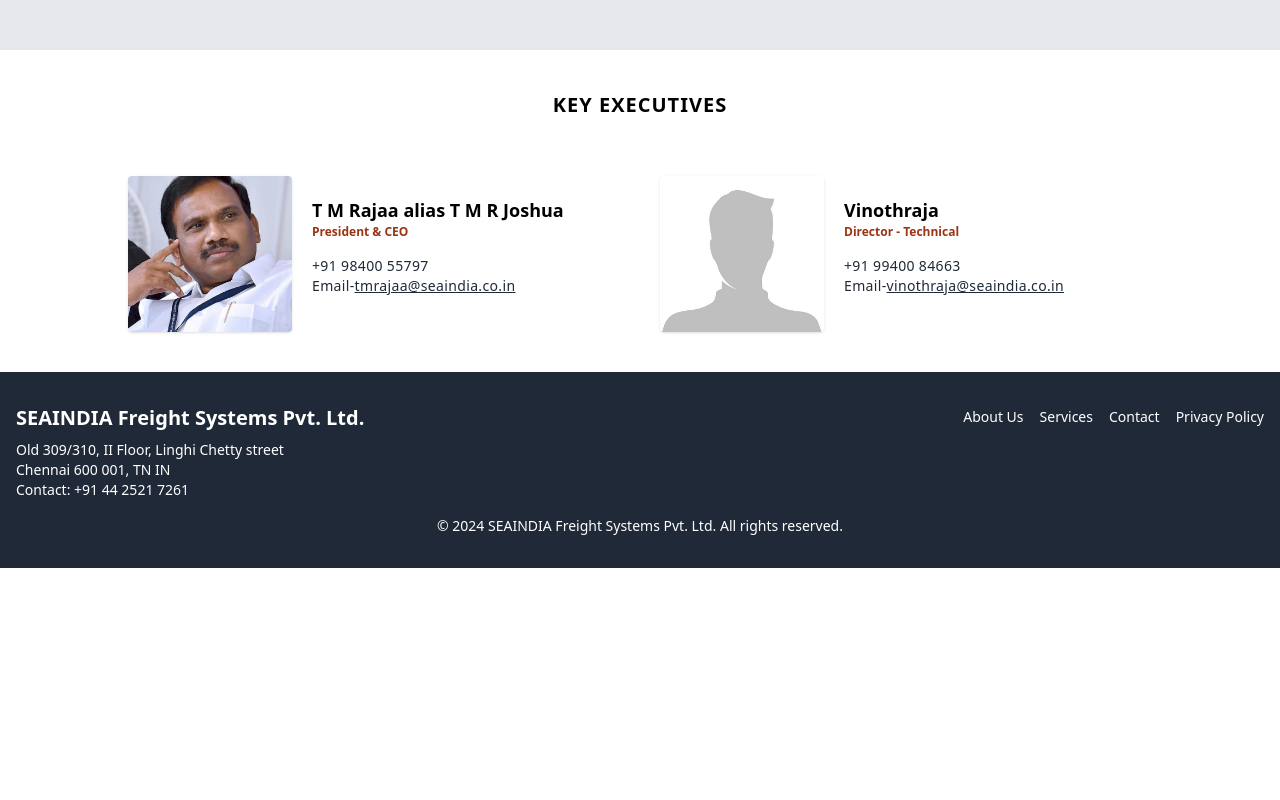
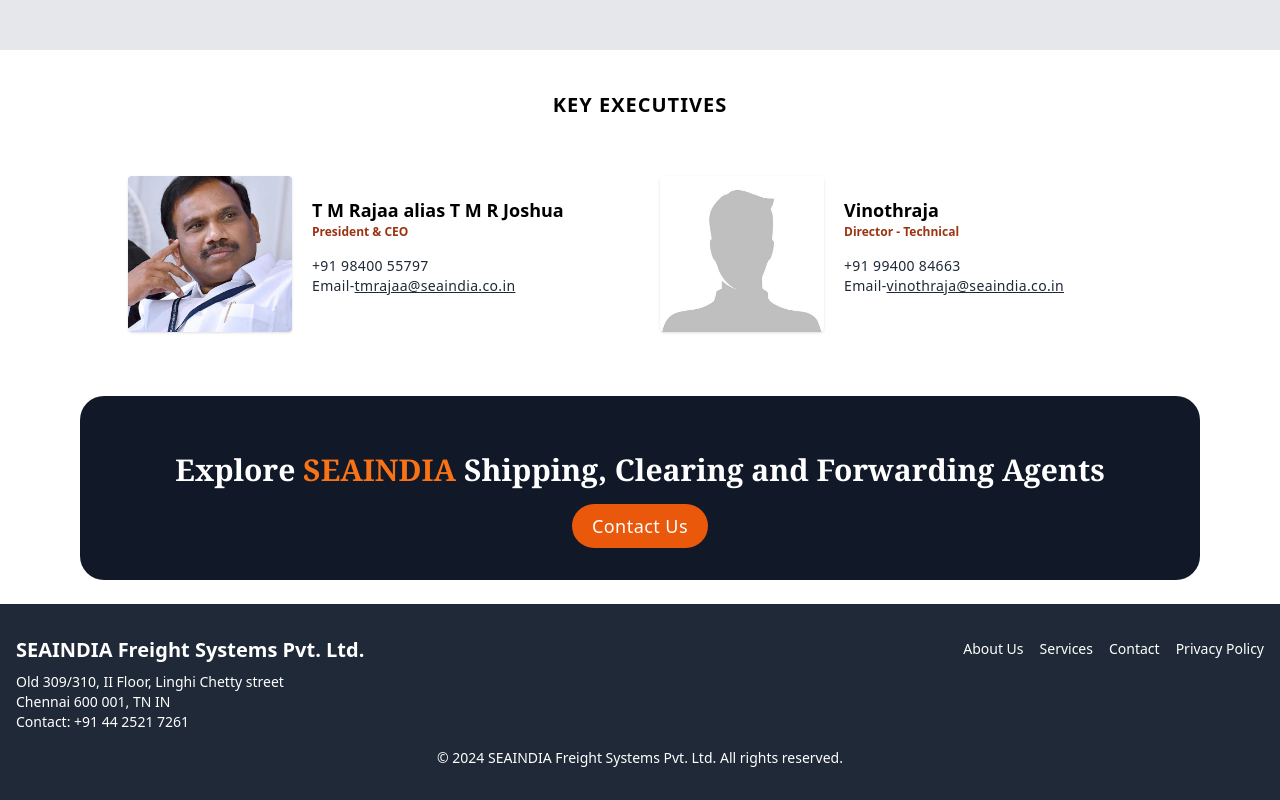
Before and after one commit to yugandhar0609/seaIndia, a React (Vite) app: page /team in a window 1280 px wide. Shown: the part 892-1692 px from the top of the page. Before the commit the page ends 1460 px from the top, so only its background shows below. Built offline with nearby package versions, Linux system fonts and the light colour scheme.

Commit message:
make cdn in all the pages except contact

```diff
--- a/src/Components/Content.jsx
+++ b/src/Components/Content.jsx
@@ -1,4 +1,6 @@
 import React from "react";
+import { Link } from "react-router-dom";
+
 
 const Content = () => {
     const handleMenuClick = () => {
@@ -12,12 +14,12 @@ const Content = () => {
       };
   return (
     <div>
-      <div className="bg-gray-200 ">
-        <footer class="bg-gray-900 md:mx-20 rounded-t-3xl">
+      <div className=" mt-6  md:mt-6  ">
+        <footer class="bg-gray-900 md:mx-20 rounded-3xl">
           <div class="container px-6 py-8 mx-auto">
             <div class="flex flex-col items-center text-center">
               <p class="mt-5 text-l md:mt-6 text-center md:text-3xl font-extrabold text-white font-serif">
-                Welcome to <span class="text-orange-500">SEAINDIA</span>{" "}
+                Explore <span class="text-orange-500">SEAINDIA</span>{" "}
                 Shipping, Clearing and Forwarding Agents
               </p>
 
--- a/src/Components/Footer.jsx
+++ b/src/Components/Footer.jsx
@@ -31,7 +31,7 @@ const Footer = () => {
         </div>
       </footer>
       </div> */}
-      <footer className="bg-gray-800 text-white py-8 z-20">
+      <footer className=" mt-6  md:mt-6 bg-gray-800 text-white py-8 z-20">
         <div className="container mx-auto flex flex-col md:flex-row justify-between px-4">
           <div className="mb-4 md:mb-0">
             <h3 className="text-xl font-bold mb-2">
--- a/src/Components/Team.jsx
+++ b/src/Components/Team.jsx
@@ -8,6 +8,7 @@ import logo3 from '../assets/workers.png'
 import ceo from '../assets/ceo.jpeg'
 import tech from '../assets/technical.jpg'
 import Footer from "../Components/Footer";
+import Content from "../Components/Content"
 
 
 
@@ -191,6 +192,7 @@ const Team = () => {
         </div>
       </div>
     </div>
+    <Content/>
     <Footer/>
   </>
   )
```
